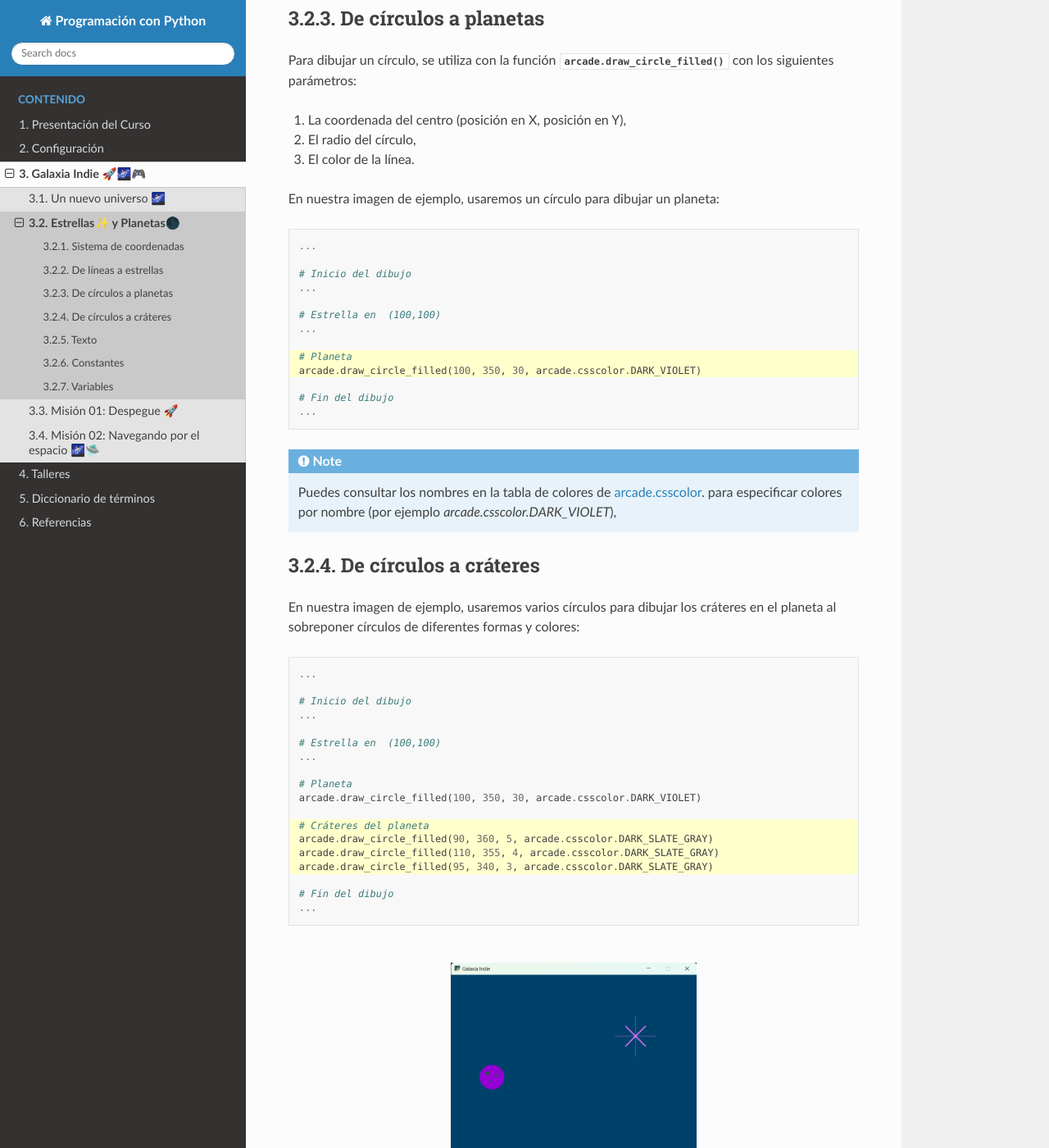
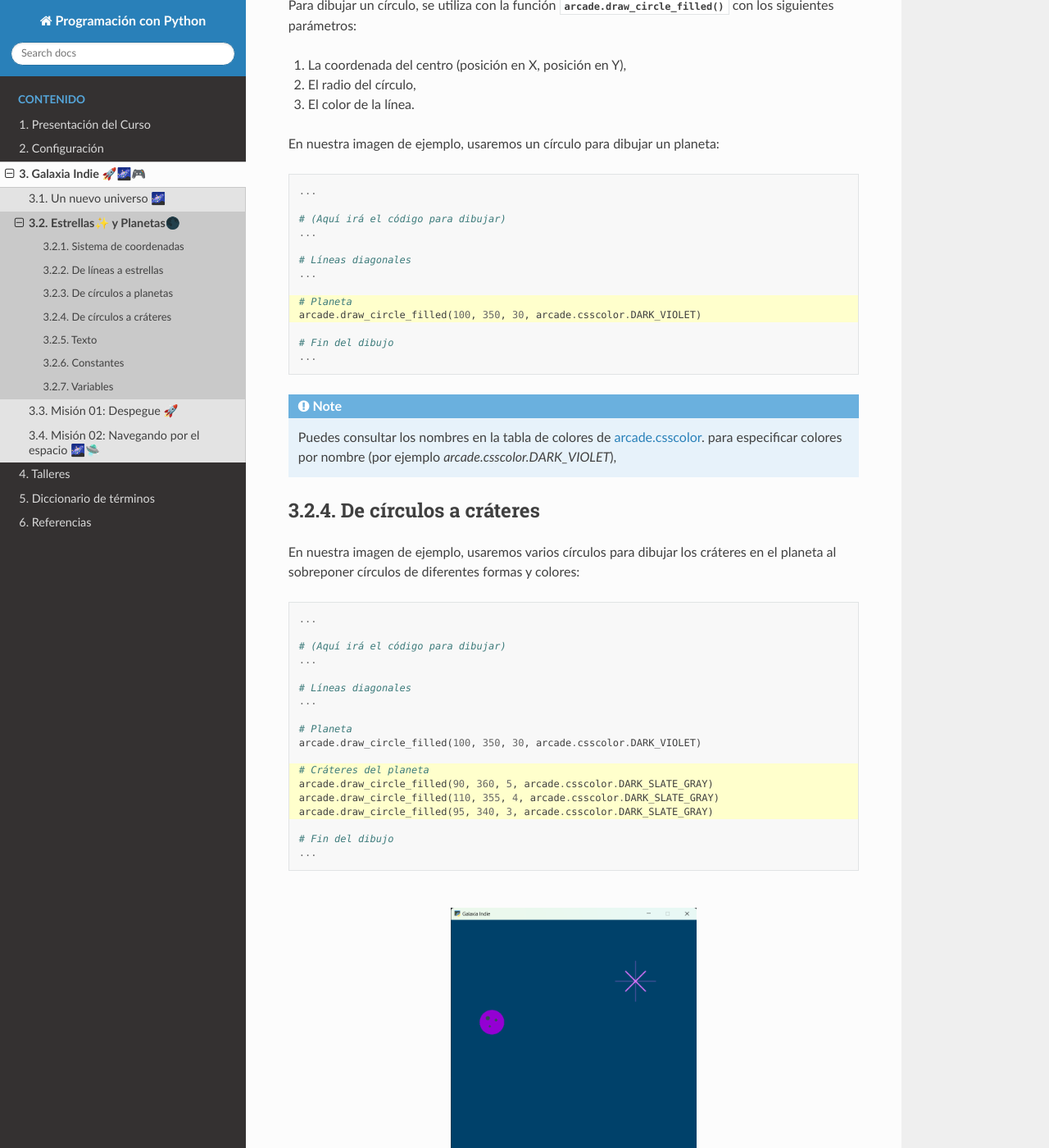
Before and after one commit to aavendan/programacion-python, a Sphinx documentation site: the page built from docs/source/sesiones/sesion02.rst, in a window 1280 px wide and 1400 px high, scrolled down 2256 px. Shown: the whole window at 82% size. Built offline with Sphinx 7.4.7 and the Read the Docs theme 3.1.0, drawn with Linux system fonts in a browser that asks for light colours; some of the changed text lies outside the part shown.

Commit message:
referencing

```diff
--- a/docs/source/sesiones/sesion02.rst
+++ b/docs/source/sesiones/sesion02.rst
@@ -47,13 +47,9 @@
 rayos de una estrella:
 
 .. code-block:: python
-    :emphasize-lines: 8-12, 14-17
+    :emphasize-lines: 4-8, 10-13
 
     ...
-
-    # Inicio del dibujo
-    ...
-
     # (Aquí irá el código para dibujar)
 
     # Rayos de luz
@@ -126,10 +122,10 @@
 
     ...
 
-    # Inicio del dibujo
+    # (Aquí irá el código para dibujar)
     ...
 
-    # Estrella en  (100,100)
+    # Líneas diagonales
     ...
 
     # Planeta
@@ -157,10 +153,10 @@
 
     ...
 
-    # Inicio del dibujo
+    # (Aquí irá el código para dibujar)
     ...
 
-    # Estrella en  (100,100)
+    # Líneas diagonales
     ...
 
     # Planeta
@@ -196,10 +192,7 @@
 
   .. code-block:: python
 
-    # Inicio del dibujo
-    ...
-
-    # Planeta
+    # (Aquí irá el código para dibujar)
     ...
 
     # Cráteres del planeta
@@ -233,7 +226,7 @@
 
     ...
 
-    # Inicio del dibujo
+    # (Aquí irá el código para dibujar)
     ...
 
     # Cráteres del planeta
```
Also changed, not shown: other parts of docs/source/sesiones/sesion02.rst (+1 -1 lines).
